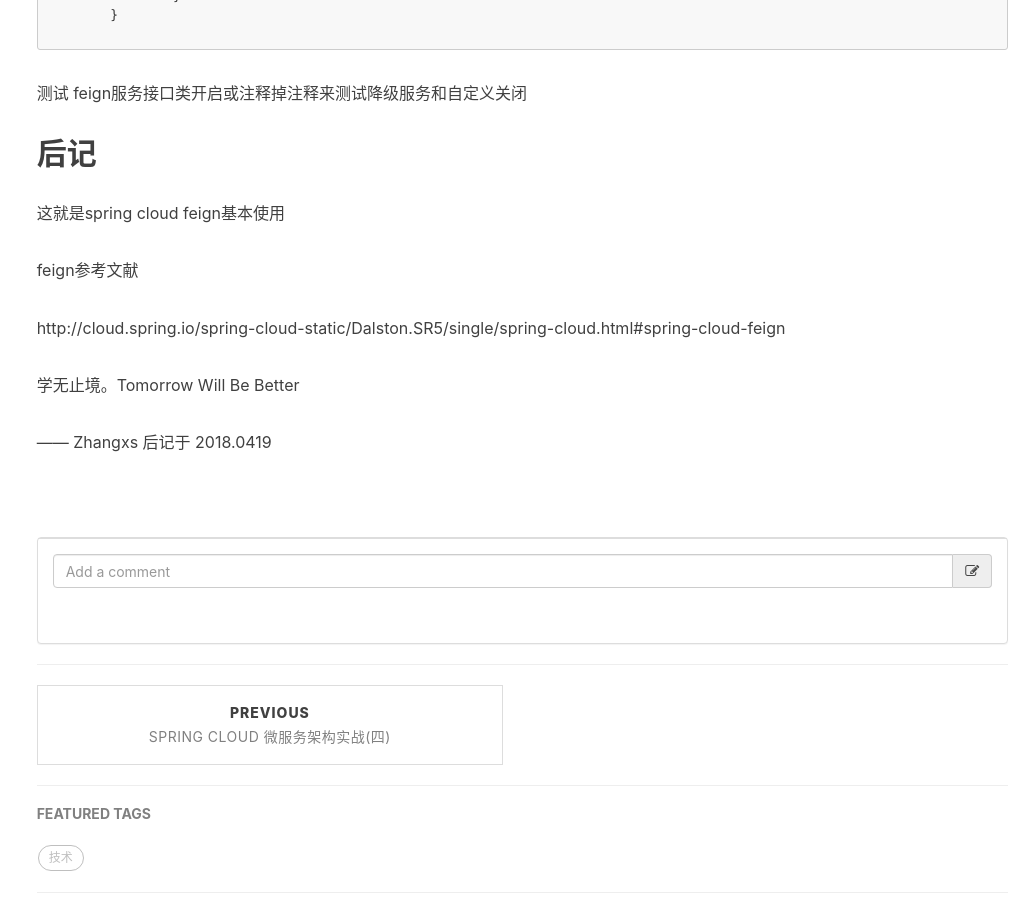
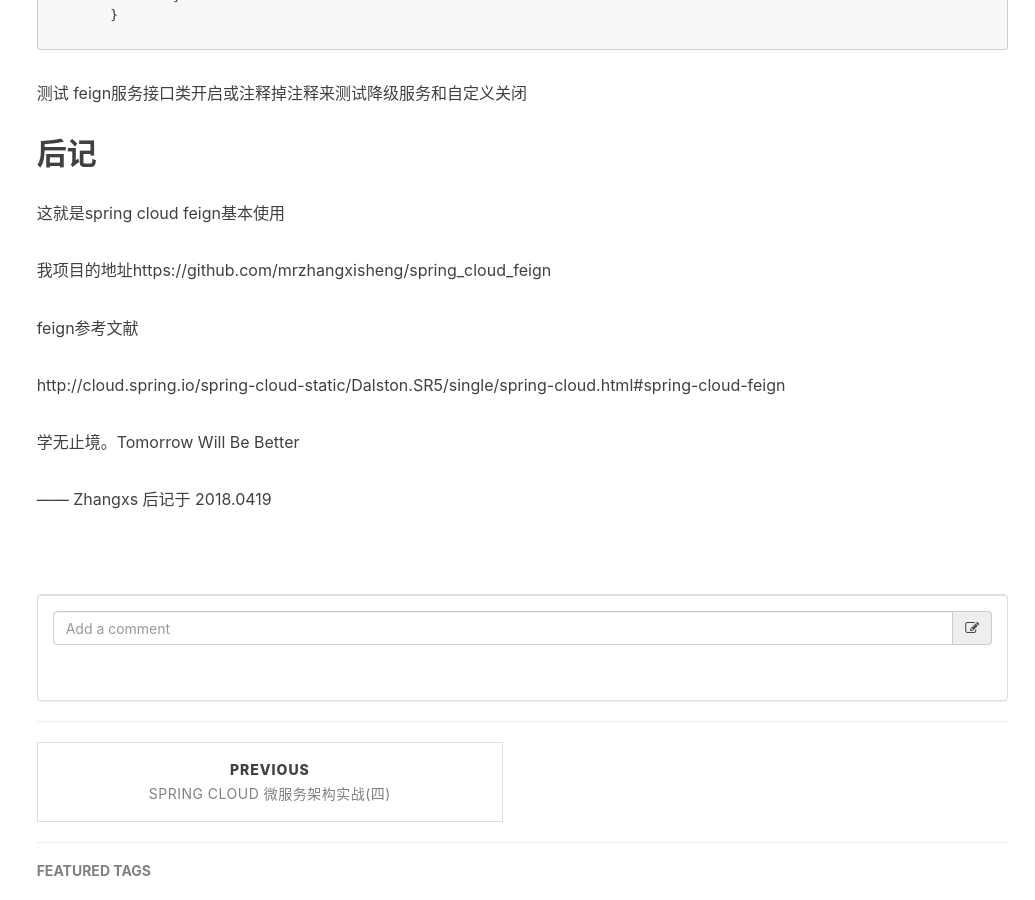
Before and after one commit to mrzhangxisheng/mrzhangxisheng.github.io, a Jekyll site: the page built from _posts/2018-04-19-springcloud_5-2018.markdown, in a window 1280 px wide and 900 px high, scrolled down 6451 px. Shown: the whole window, without its empty margins (245-1280 px from the left). Built offline with Jekyll 4.4.1, drawn with Linux system fonts in a browser that asks for light colours; nearby versions of some CDN libraries; comment, search, counter and statistics services are not loaded.

Commit message:
Update 2018-04-19-springcloud_5-2018.markdown
添加feign项目地址

```diff
--- a/_posts/2018-04-19-springcloud_5-2018.markdown
+++ b/_posts/2018-04-19-springcloud_5-2018.markdown
@@ -316,6 +316,7 @@ feign服务接口类开启或注释掉注释来测试降级服务和自定义关
 ## 后记
 这就是spring cloud feign基本使用
 
+我项目的地址https://github.com/mrzhangxisheng/spring_cloud_feign
 
 feign参考文献
 
```
